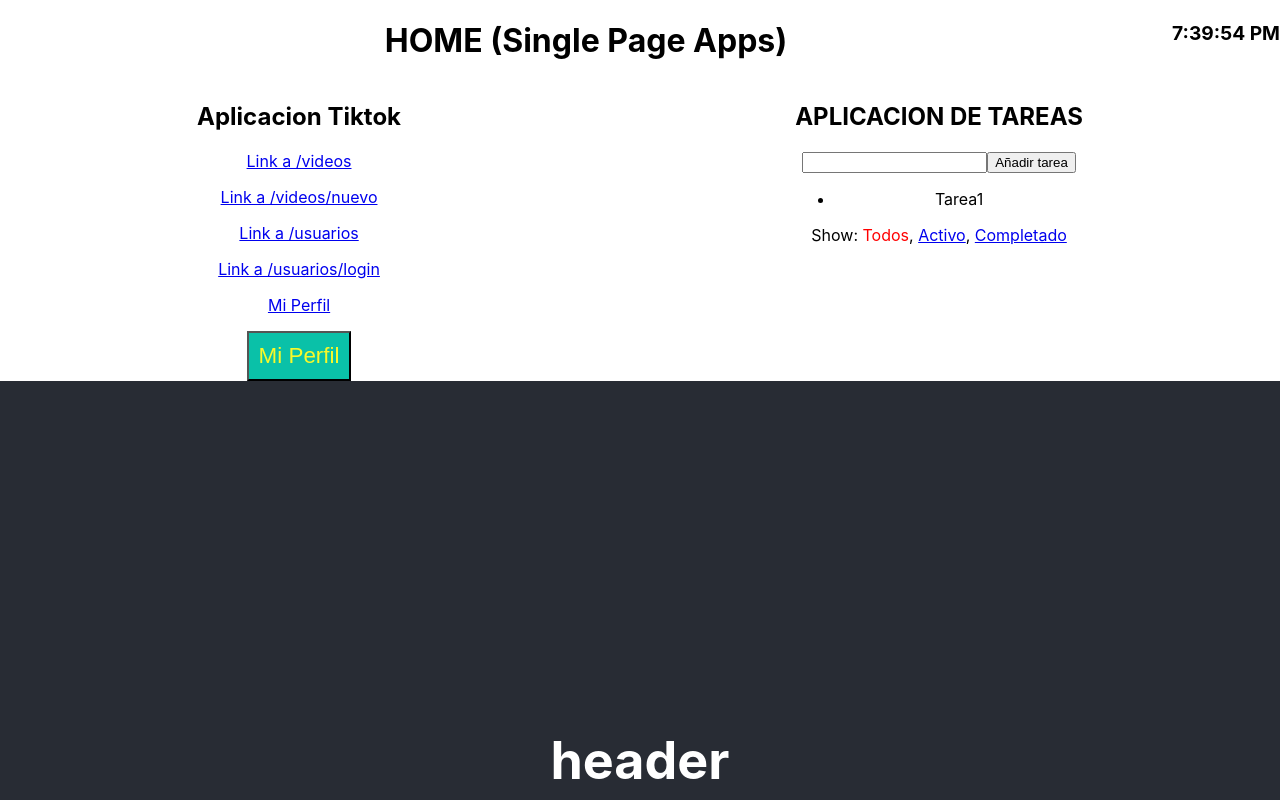
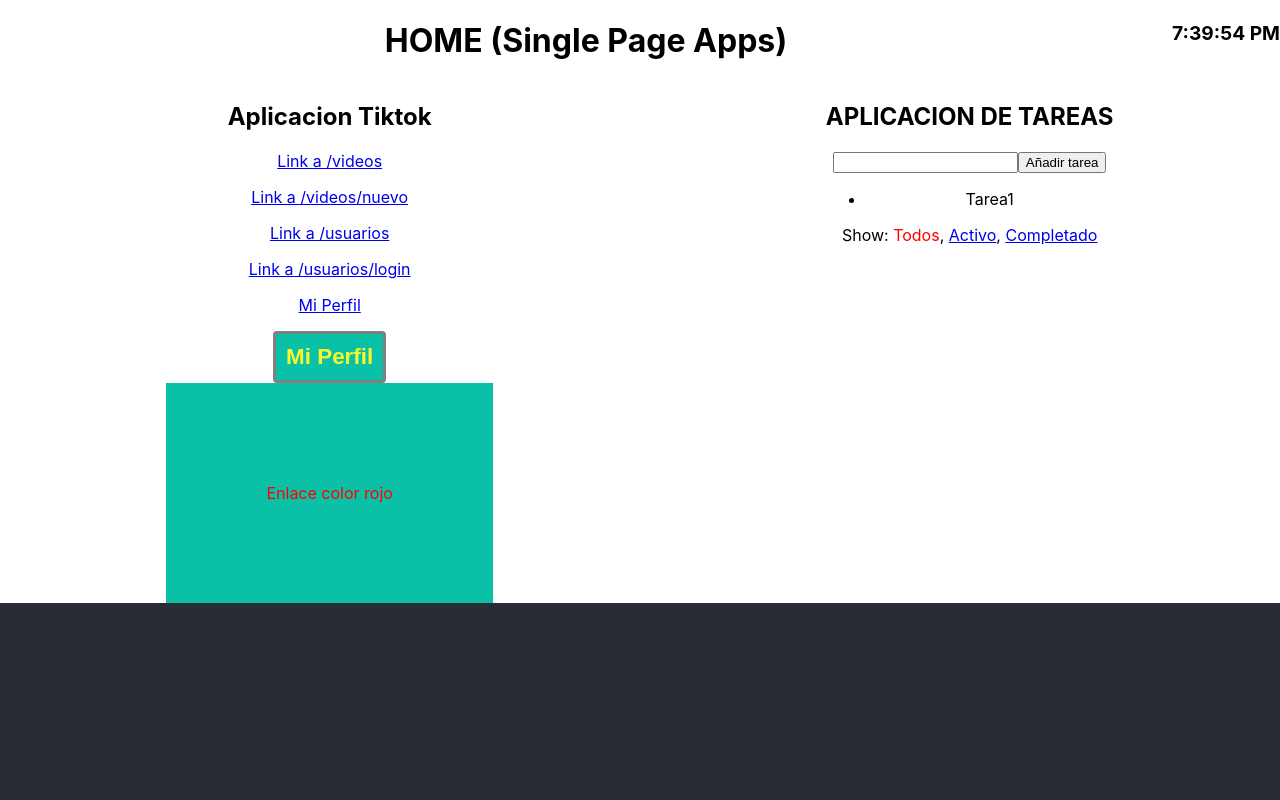
Before and after one commit to formula-web/react-spa-redux, a React (Create React App) app: page / in a window 1280 px wide. Shown: the top 800 px of the page. Built offline with nearby package versions, Linux system fonts and the light colour scheme.

Commit message:
modulo 5.8 styled components

```diff
--- a/src/Home.jsx
+++ b/src/Home.jsx
@@ -1,12 +1,20 @@
+// COMPONENTE Home  (=para pagina home)
+// Usa StIled Componentes (CSS en JS)
 import React from "react";
-import styled from 'styled-components';
+import styled, { css } from 'styled-components';
 import {Link, useNavigate} from 'react-router-dom';
 import AddTodo from "./tareas/containers/AddTodo";
 import VisibleTodoList from "./tareas/containers/VisibleTodoList";
 import {useDispatch } from 'react-redux';
 import Footer from "./tareas/Footer";
 
-
+//estilos reutilizables
+let botonenviar = css`
+  padding: 20em;
+  border: solid gray;
+  border-radius: 4px;
+  font-weight: bold;
+`
 
 // Componente React Boton =  button stilizado con styled css
 export const Boton = styled.button`
@@ -14,6 +22,7 @@ export const Boton = styled.button`
   display: inline-block;
   background-color: #e10098;
   color: ${(props)=>props.color? props.color: '#fff'  };
+  ${botonenviar}
 `;
 export const Boton2 = styled(Boton)`
   padding: 10px;
@@ -21,9 +30,26 @@ export const Boton2 = styled(Boton)`
 ` ;
 
 const Container = styled.div`
-  padding: 10px;
+  padding: 100px;
   background-color: #0ac1a8;
+  & a {
+    color: red;
+  }
+  &:hover { background: gray}
+  &.clase-importante { background: yellow}
+  .clase-importante & { background: black } //si el padre tiene la clase dada
+  & > div { background: white} // div hijo directo
 `;
+
+const Container2 = styled.input.attrs( (props)=>{
+  return {
+    type: 'email',
+    placeholder:'tu email'
+
+  }
+})`
+  border: 2px solid black;
+`
 
 
 
@@ -47,6 +73,9 @@ let Home = () => {
           <p><Link to='/usuarios/login'>Link a /usuarios/login</Link></p>
           <p><Link to='/usuarios/miperfil'>Mi Perfil</Link></p>
           <Boton2 id='boton' color='#f9f929' onClick={ ()=>navegar('/usuarios/miperfil')}>Mi Perfil</Boton2>
+          <Container><a>Enlace color rojo</a> </Container>
+
+
 
         </div>
         <div id='div2'>
```
